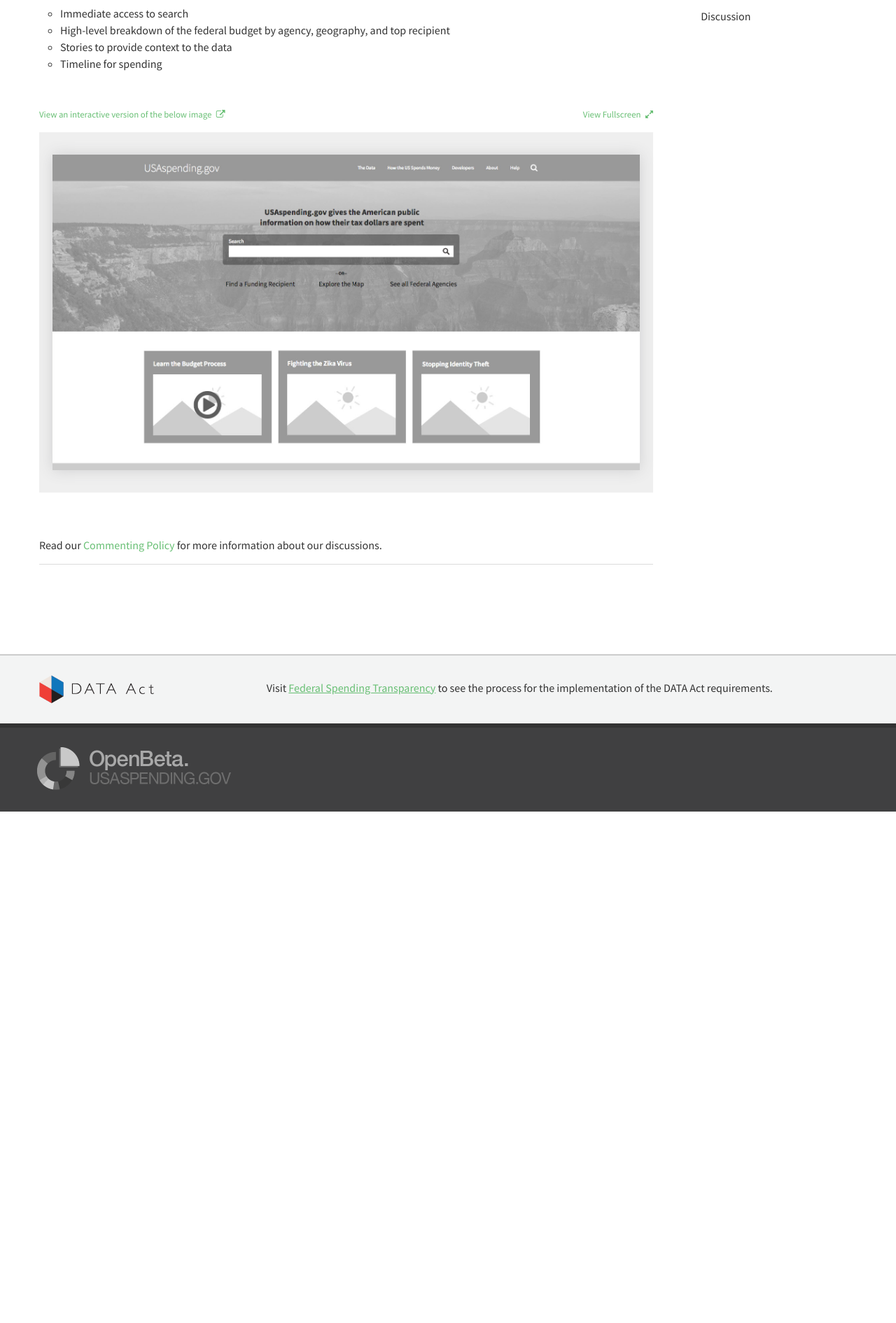
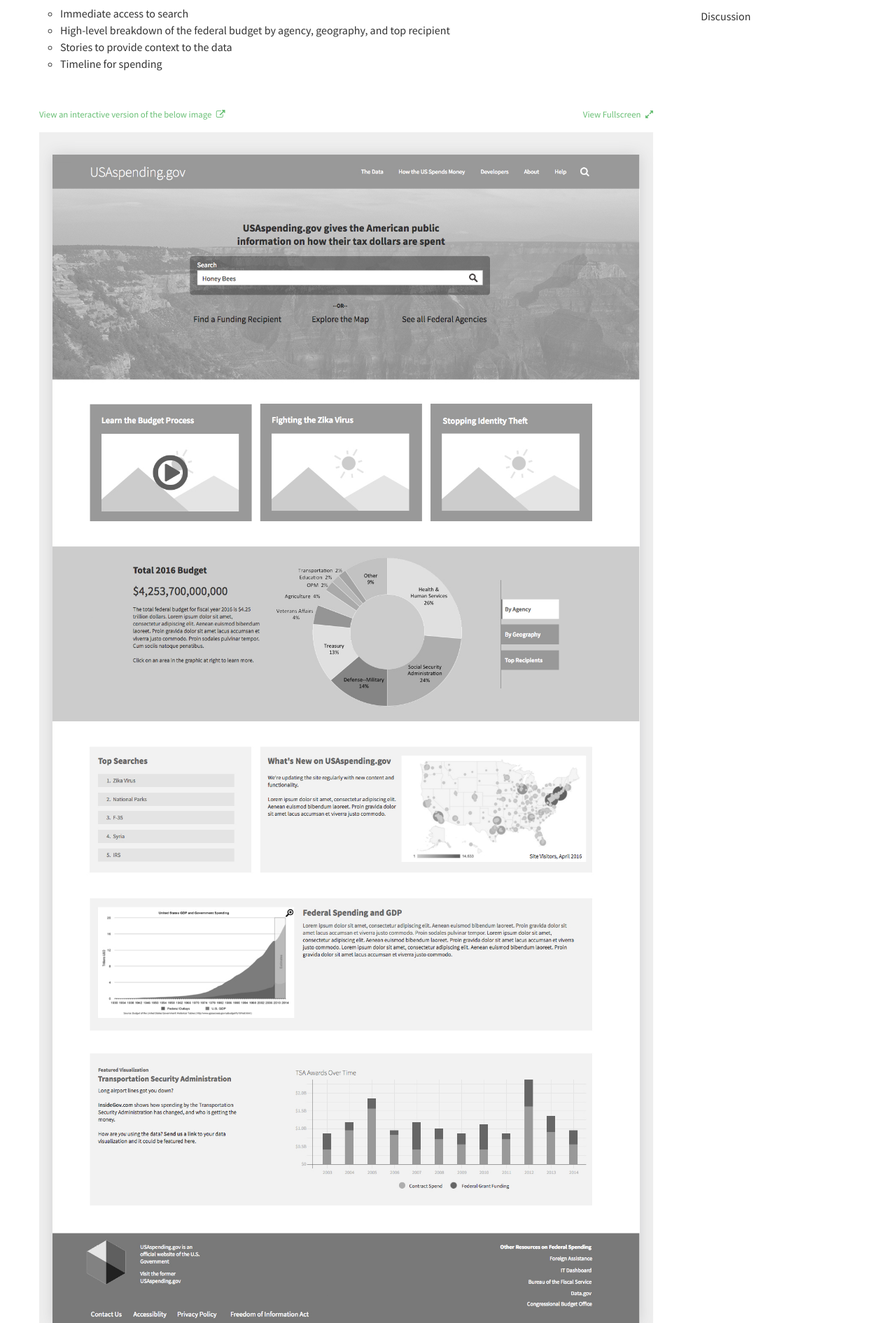
Before and after one commit to fedspendingtransparency/openbeta, a Jekyll site: the page built from _concepts/home-page.md, in a window 1280 px wide. Shown: the part 530-2421 px from the top of the page at 70% size. Built offline with Jekyll 4.4.1, drawn with Linux system fonts in a browser that asks for light colours; nearby versions of some CDN libraries; library files that are not in the unit come from our copies; comment, search, counter and statistics services are not loaded; before the commit the page ends 1690 px from its top, so only the background shows below that.

Commit message:
added home page image

```diff
--- a/_concepts/home-page.md
+++ b/_concepts/home-page.md
@@ -44,7 +44,7 @@ no_tabs:
       - description: Stories to provide context to the data
       - description: Timeline for spending
     disclaimer_text: <a class="usa-cta external-link" href='http://9bgx80.axshare.com/home.html' target="_blank">View an interactive version of the below image</a>
-    image: "/assets/img/home-page.jpg"
+    image: "/assets/img/Home_Page.jpg"
     image_alt_text: An image of a proposed contract award summary page design. It features the award ID, the total award amount, and place of performance at the top of the page. To the left is the recipient information, the sub-recipient information, and the other awards received by the recipient. To the right is a section with the awarding and funding agency information, the award date, the award type, the PSC and NAICS codes. Below this section is a nested pie chart displaying the total award amount, the funded amount, the amount spent. Across the bottom of the page is a timeline showing the modifications and sub-awards.  The next section below contains more contract award details on the left and a timeline of award modifications on the right.
     below_image_content:
     disqus_identifier: 83728938
```
